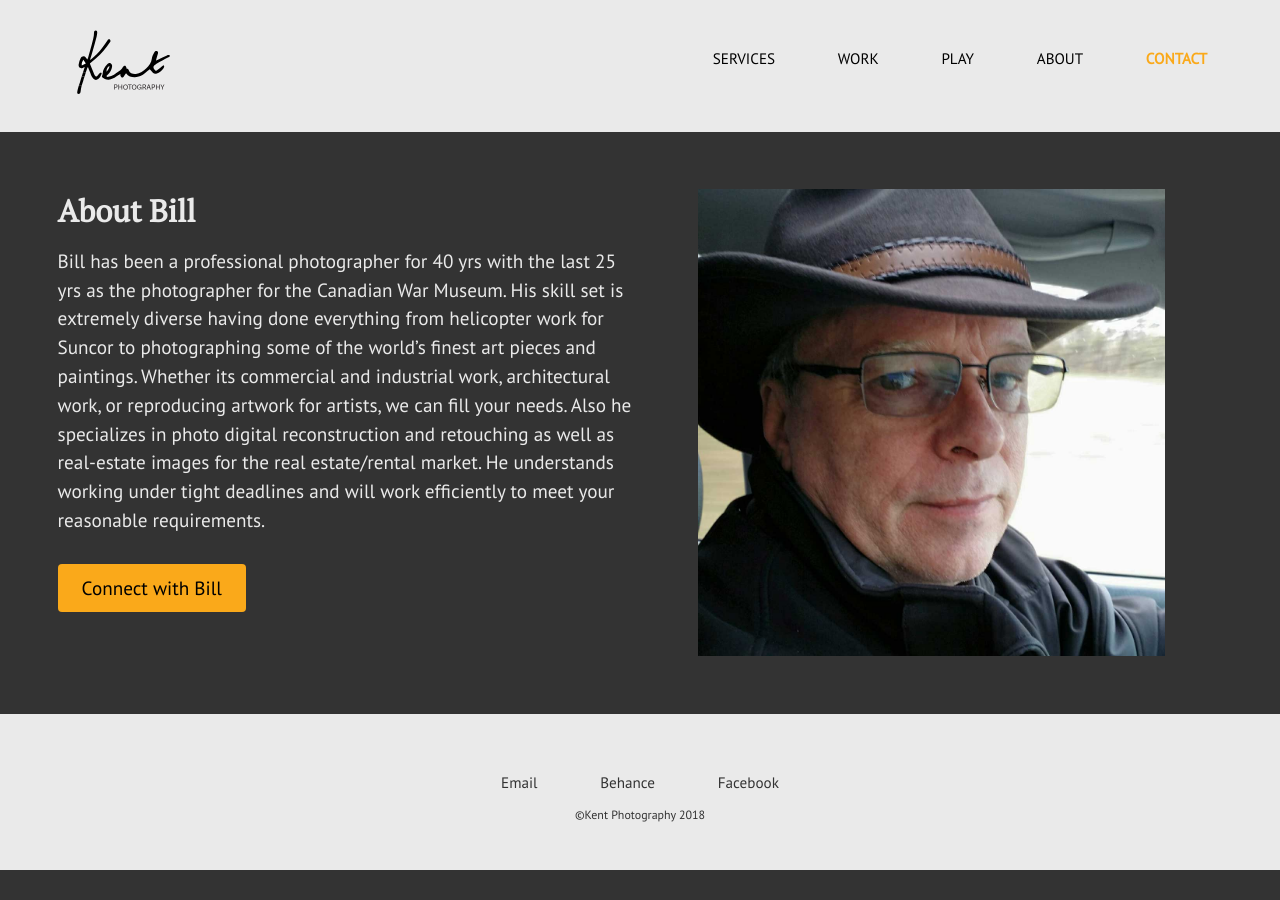
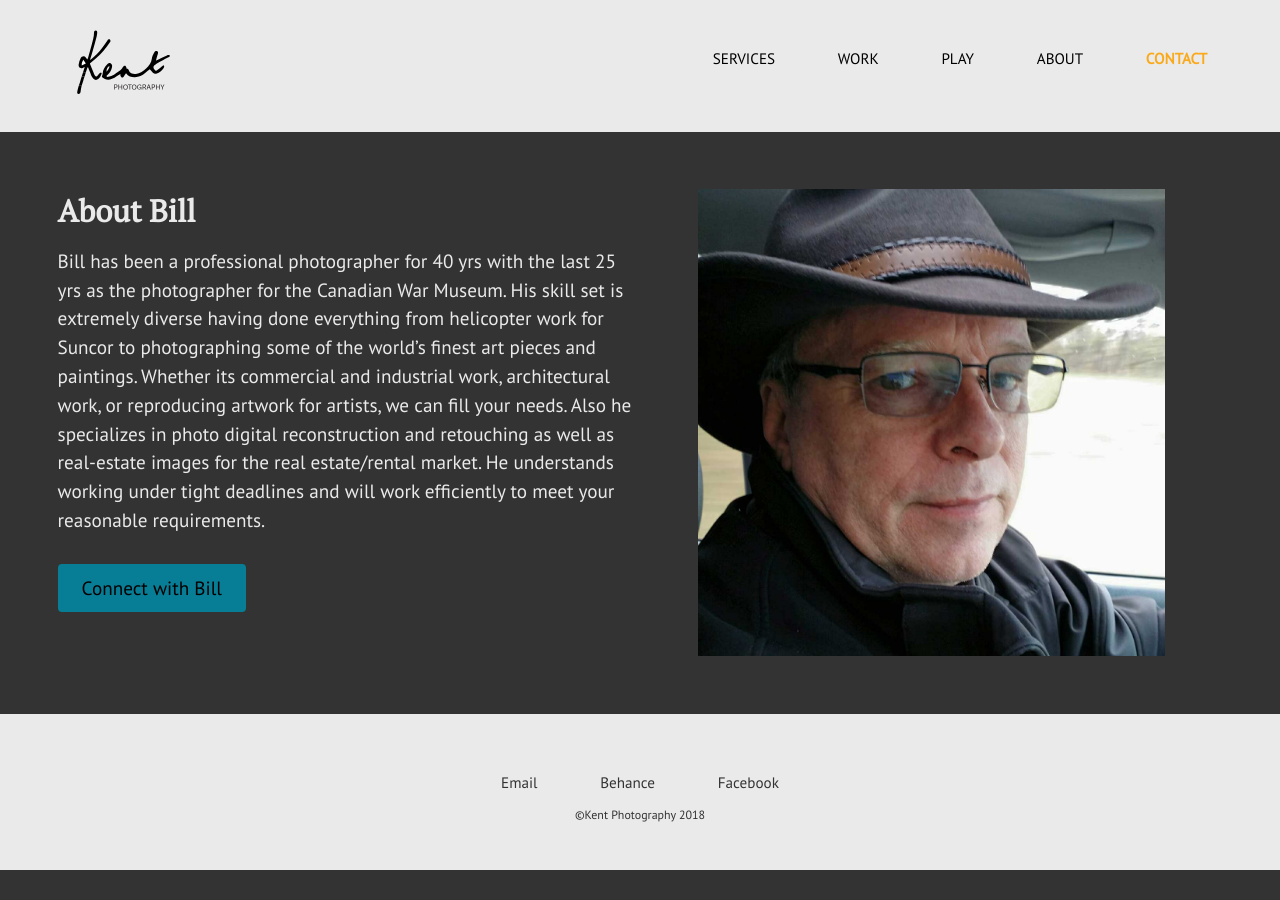
Before and after one commit to kent-photgraphy/kent-photography-website, a Jekyll site: the page built from about.html, in a window 1280 px wide. Built offline with Jekyll 4.4.1, drawn with Linux system fonts in a browser that asks for light colours.

Commit message:
Update the main file

```diff
--- a/css/main.css
+++ b/css/main.css
@@ -46,7 +46,7 @@ a {
 }
 
 .btn {
-  background-color: #faa91a;
+  background-color: #087d96;
   color: #000000;
   border: none;
   text-align: center;
```
